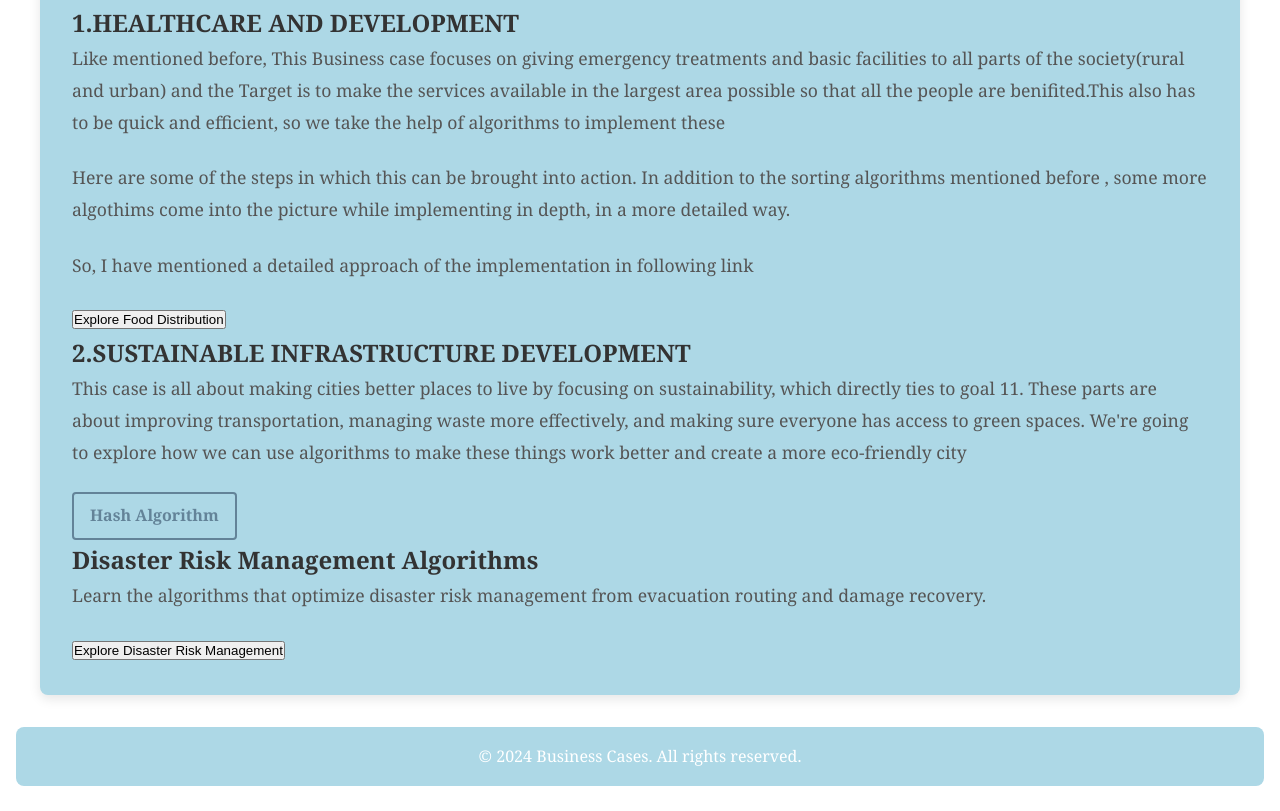
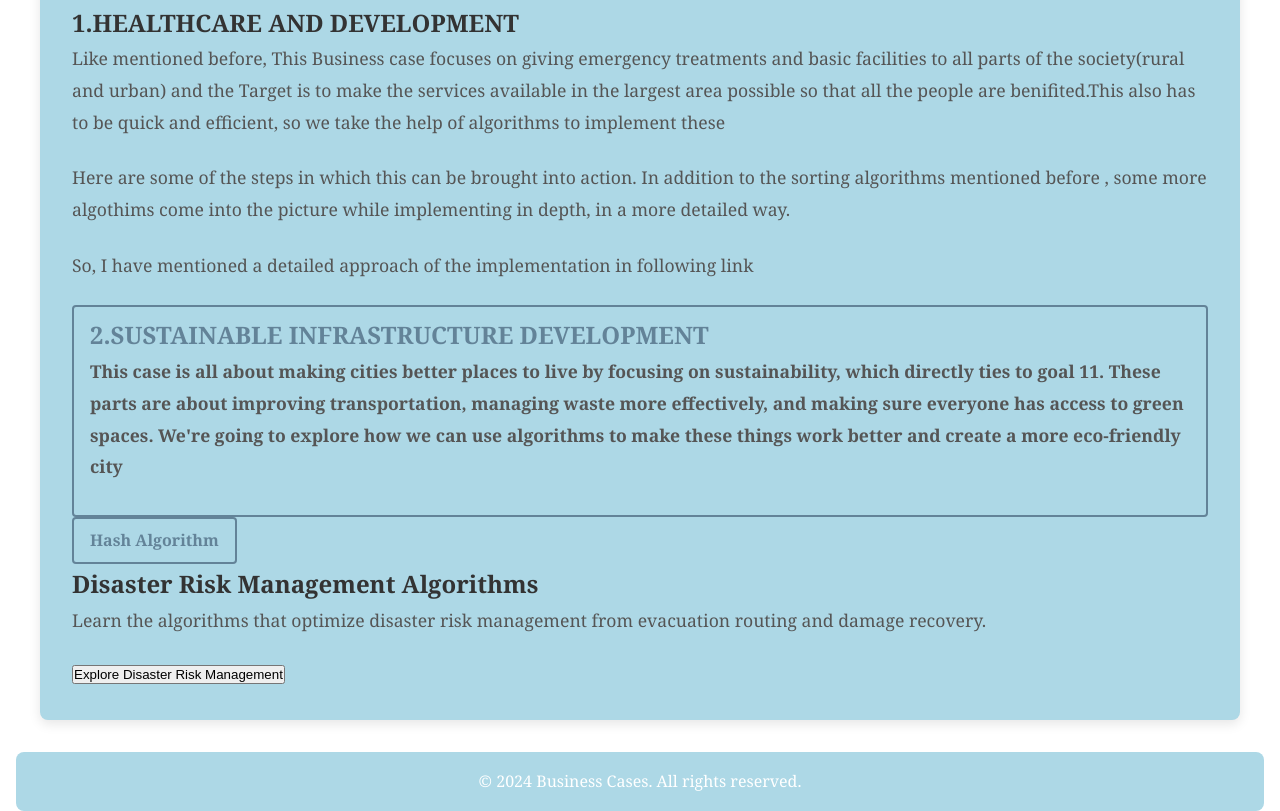
Before and after one commit to thanmayee-shetty/asthavyastha.github.io, a plain HTML site: page anagha.html in a window 1280 px wide. Shown: the part 4466-5277 px from the top of the page. Before the commit the page ends 5252 px from the top, so only its background shows below. Drawn offline with Linux system fonts and the light colour scheme.

Commit message:
Update anagha.html

```diff
--- a/anagha.html
+++ b/anagha.html
@@ -189,8 +189,7 @@
     <p>Like mentioned before, This Business case focuses on giving emergency treatments and basic facilities to all parts of the society(rural and urban) and the Target is to make the services available in the largest area possible so that all the people are benifited.This also has to be quick and efficient, so we take the help of algorithms to implement these</p>
     <p>Here are some of the steps in which this can be brought into action. In addition to the sorting algorithms mentioned before , some more algothims come into the picture while implementing in depth, in a more detailed way. </p>
     <p>So, I have mentioned a detailed approach of the implementation in following link</p>
-    <button onclick="window.location.href='https://www.example.com/food_distribution';">Explore Food Distribution</button>
-</body>
+   <a href="https://github.com/thanmayee-shetty/asthavyastha.github.io/blob/main/Anagha1.html"_blank">
 </html>
 
 <!DOCTYPE html>
```
